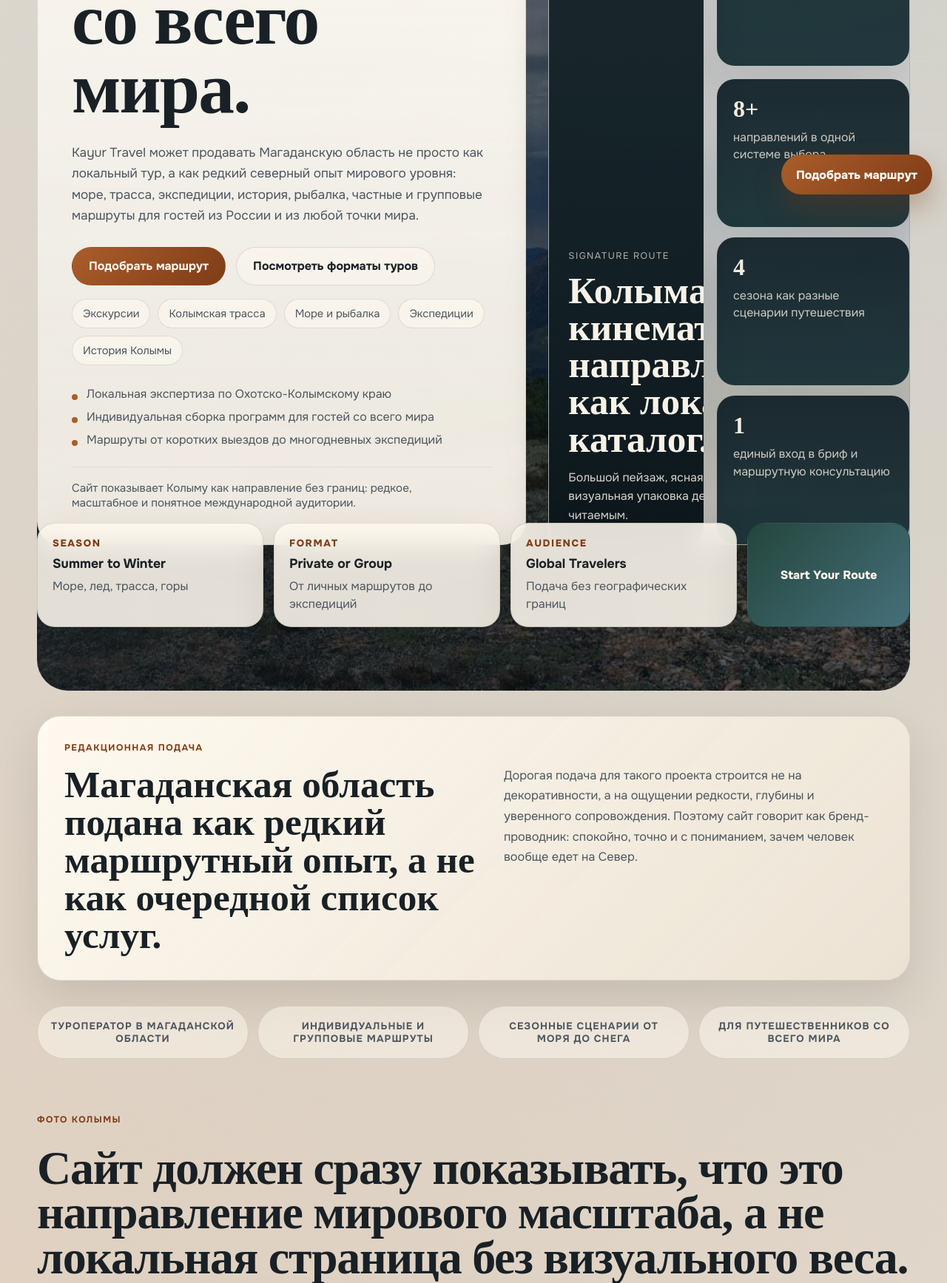
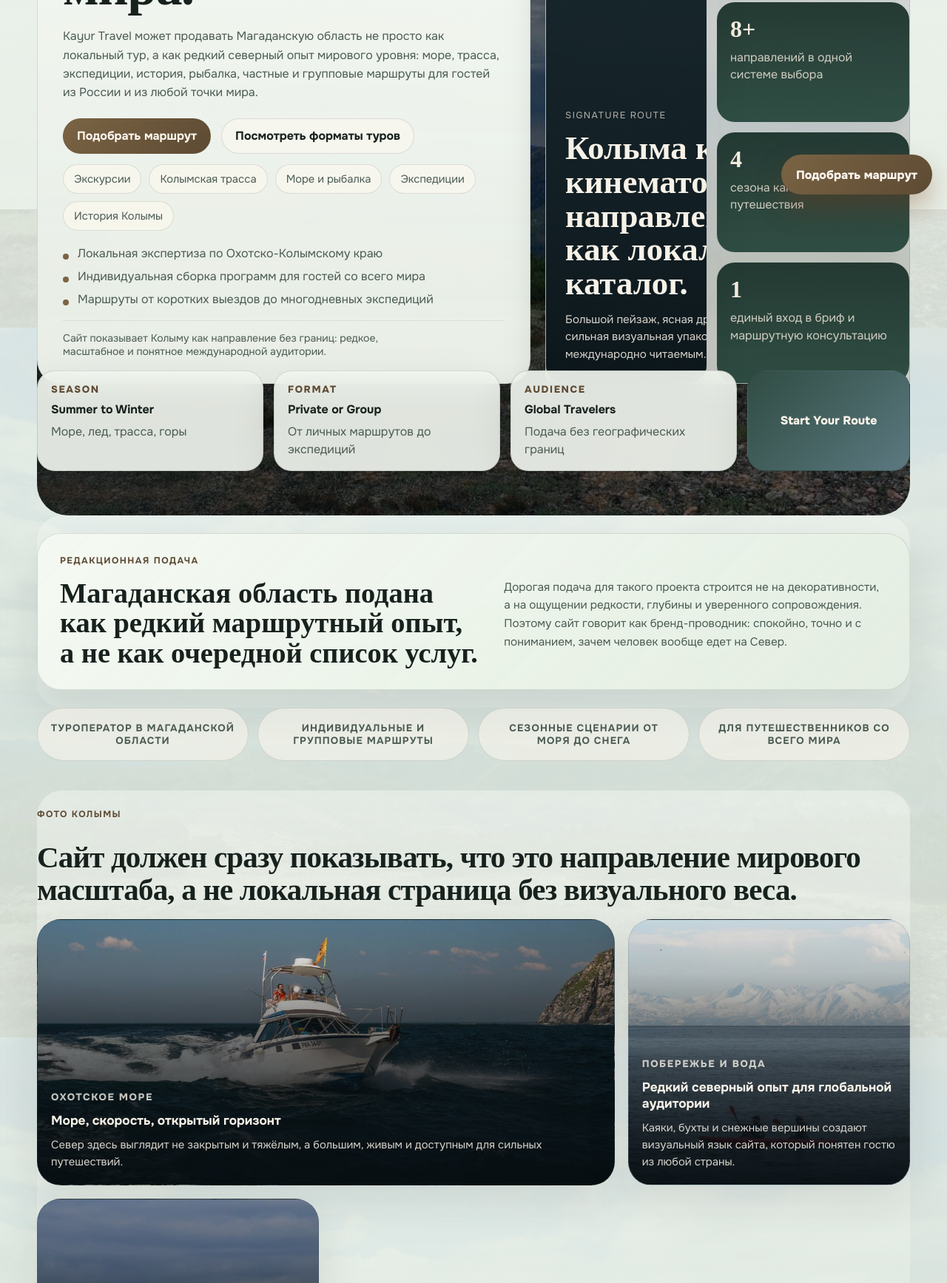
Before and after one commit to genfreemix/krayur-travel-demo, a website built with Vite: page index.html in a window 1280 px wide. Shown: the part 517-2252 px from the top of the page at 74% size. Built offline with nearby package versions, Linux system fonts and the light colour scheme; a web font is replaced by a local one.

Commit message:
Tighten natural visual system

```diff
--- a/styles.css
+++ b/styles.css
@@ -1,18 +1,18 @@
 :root {
   color-scheme: light;
-  --bg: #f4efe6;
-  --bg-strong: #e8ddcc;
-  --surface: rgba(255, 252, 245, 0.72);
-  --surface-strong: #fffaf0;
-  --text: #192126;
-  --muted: #4c565f;
-  --line: rgba(25, 33, 38, 0.12);
-  --accent: #aa5d2a;
-  --accent-deep: #7f3c17;
-  --accent-soft: #d9b58d;
-  --forest: #24463d;
-  --sea: #456f7a;
-  --shadow: 0 24px 60px rgba(37, 30, 22, 0.12);
+  --bg: #e7ede5;
+  --bg-strong: #d8e0d2;
+  --surface: rgba(247, 250, 244, 0.8);
+  --surface-strong: #f8fbf5;
+  --text: #17211d;
+  --muted: #4a5b53;
+  --line: rgba(23, 33, 29, 0.12);
+  --accent: #7a6444;
+  --accent-deep: #5d4a33;
+  --accent-soft: #b6a07d;
+  --forest: #304c43;
+  --sea: #5b7980;
+  --shadow: 0 24px 60px rgba(26, 34, 29, 0.1);
   --radius-xl: 32px;
   --radius-lg: 24px;
   --radius-md: 18px;
@@ -33,20 +33,20 @@ body {
   font-family: "Onest", sans-serif;
   color: var(--text);
   background:
-    radial-gradient(circle at top right, rgba(69, 111, 122, 0.22), transparent 28%),
-    radial-gradient(circle at left 20%, rgba(170, 93, 42, 0.16), transparent 34%),
-    linear-gradient(180deg, #f8f1e8 0%, #efe6d7 48%, #f6f0e7 100%);
+    linear-gradient(180deg, rgba(230, 238, 230, 0.9), rgba(222, 232, 223, 0.94)),
+    url("./images/kolyma-hero.jpg") center top / cover fixed;
 }
 
 body::before {
   content: "";
   position: fixed;
   inset: 0;
-  background-image:
-    linear-gradient(rgba(255, 255, 255, 0.22) 1px, transparent 1px),
-    linear-gradient(90deg, rgba(255, 255, 255, 0.14) 1px, transparent 1px);
-  background-size: 100px 100px;
-  opacity: 0.35;
+  background:
+    linear-gradient(180deg, rgba(239, 245, 238, 0.84), rgba(233, 241, 233, 0.92)),
+    radial-gradient(circle at 15% 20%, rgba(91, 121, 128, 0.14), transparent 24%),
+    radial-gradient(circle at 80% 14%, rgba(48, 76, 67, 0.12), transparent 22%),
+    radial-gradient(circle at 50% 60%, rgba(122, 100, 68, 0.08), transparent 30%);
+  opacity: 1;
   pointer-events: none;
 }
 
@@ -78,10 +78,10 @@ textarea {
 
 .hero {
   position: relative;
-  padding: 22px 0 64px;
+  padding: 20px 0 42px;
   background:
-    linear-gradient(180deg, rgba(14, 24, 31, 0.34), rgba(14, 24, 31, 0.18)),
-    linear-gradient(90deg, rgba(14, 24, 31, 0.58), rgba(14, 24, 31, 0.12)),
+    linear-gradient(180deg, rgba(12, 19, 16, 0.28), rgba(12, 19, 16, 0.12)),
+    linear-gradient(90deg, rgba(12, 19, 16, 0.56), rgba(12, 19, 16, 0.08)),
     url("./images/kolyma-hero.jpg") center/cover;
   border-radius: 42px;
   overflow: hidden;
@@ -139,7 +139,7 @@ textarea {
   padding: 14px 18px;
   border: 1px solid var(--line);
   border-radius: 999px;
-  background: rgba(255, 250, 240, 0.68);
+  background: rgba(247, 250, 244, 0.72);
   backdrop-filter: blur(20px);
   box-shadow: var(--shadow);
 }
@@ -183,9 +183,9 @@ textarea {
 .hero-grid {
   display: grid;
   grid-template-columns: minmax(0, 1.15fr) minmax(320px, 0.85fr);
-  gap: 30px;
+  gap: 20px;
   align-items: stretch;
-  padding-top: 36px;
+  padding-top: 24px;
 }
 
 .hero-copy,
@@ -205,10 +205,10 @@ textarea {
 }
 
 .hero-copy {
-  padding: 46px;
+  padding: 34px;
   border-radius: var(--radius-xl);
   background:
-    linear-gradient(180deg, rgba(255, 252, 245, 0.9), rgba(255, 248, 238, 0.72)),
+    linear-gradient(180deg, rgba(248, 251, 245, 0.92), rgba(241, 247, 239, 0.78)),
     var(--surface);
 }
 
@@ -232,8 +232,8 @@ textarea {
 }
 
 .hero-copy h1 {
-  font-size: clamp(3rem, 8vw, 6.1rem);
-  max-width: 12ch;
+  font-size: clamp(2.5rem, 5.6vw, 4.6rem);
+  max-width: 11ch;
 }
 
 .hero-copy h1 span {
@@ -241,25 +241,25 @@ textarea {
 }
 
 .lead {
-  margin: 26px 0 0;
-  max-width: 62ch;
+  margin: 20px 0 0;
+  max-width: 58ch;
   color: var(--muted);
-  font-size: 1.08rem;
-  line-height: 1.65;
+  font-size: 1rem;
+  line-height: 1.58;
 }
 
 .hero-cta {
   display: flex;
   flex-wrap: wrap;
   gap: 14px;
-  margin-top: 28px;
+  margin-top: 22px;
 }
 
 .hero-tags {
   display: flex;
   flex-wrap: wrap;
   gap: 10px;
-  margin-top: 18px;
+  margin-top: 14px;
 }
 
 .hero-tags span {
@@ -273,8 +273,8 @@ textarea {
 }
 
 .hero-signature {
-  margin-top: 26px;
-  padding-top: 18px;
+  margin-top: 18px;
+  padding-top: 14px;
   border-top: 1px solid rgba(25, 33, 38, 0.08);
 }
 
@@ -282,15 +282,15 @@ textarea {
   margin: 0;
   max-width: 48ch;
   color: var(--muted);
-  font-size: 0.95rem;
+  font-size: 0.88rem;
 }
 
 .button {
   display: inline-flex;
   justify-content: center;
   align-items: center;
-  min-height: 52px;
-  padding: 0 22px;
+  min-height: 48px;
+  padding: 0 18px;
   border-radius: 999px;
   border: 1px solid transparent;
   font-weight: 700;
@@ -316,7 +316,7 @@ textarea {
   display: grid;
   gap: 10px;
   padding: 0;
-  margin: 28px 0 0;
+  margin: 20px 0 0;
   list-style: none;
   color: var(--muted);
 }
@@ -345,7 +345,7 @@ textarea {
 .hero-showcase {
   display: grid;
   grid-template-columns: minmax(0, 1.08fr) minmax(260px, 0.72fr);
-  gap: 18px;
+  gap: 14px;
 }
 
 .showcase-visual,
@@ -359,13 +359,13 @@ textarea {
 
 .showcase-visual {
   position: relative;
-  min-height: 480px;
+  min-height: 400px;
   display: flex;
   align-items: flex-end;
-  padding: 28px;
+  padding: 22px;
   overflow: hidden;
   background:
-    linear-gradient(180deg, rgba(8, 15, 20, 0.08), rgba(8, 15, 20, 0.72)),
+    linear-gradient(180deg, rgba(9, 15, 13, 0.04), rgba(9, 15, 13, 0.72)),
     url("./images/okhotsk-sea.jpg") center/cover;
 }
 
@@ -405,14 +405,15 @@ textarea {
 .showcase-copy h2 {
   margin: 0;
   font-family: "Oranienbaum", serif;
-  font-size: clamp(2.1rem, 4vw, 3.4rem);
-  line-height: 0.98;
+  font-size: clamp(1.8rem, 3.5vw, 2.8rem);
+  line-height: 1.02;
 }
 
 .showcase-copy p {
   margin: 14px 0 0;
   color: rgba(247, 242, 232, 0.86);
-  line-height: 1.6;
+  line-height: 1.55;
+  font-size: 0.95rem;
 }
 
 .showcase-aside {
@@ -421,8 +422,8 @@ textarea {
 }
 
 .showcase-note {
-  padding: 24px;
-  background: linear-gradient(180deg, rgba(255, 250, 240, 0.9), rgba(244, 236, 224, 0.82));
+  padding: 20px;
+  background: linear-gradient(180deg, rgba(248, 251, 245, 0.92), rgba(235, 243, 233, 0.82));
 }
 
 .showcase-note p {
@@ -437,8 +438,8 @@ textarea {
 }
 
 .showcase-metrics article {
-  padding: 22px;
-  background: linear-gradient(180deg, rgba(18, 33, 40, 0.94), rgba(24, 48, 53, 0.95));
+  padding: 18px;
+  background: linear-gradient(180deg, rgba(27, 50, 43, 0.95), rgba(39, 70, 60, 0.94));
   color: #f5ecdf;
 }
 
@@ -461,15 +462,15 @@ textarea {
   display: grid;
   grid-template-columns: repeat(3, minmax(0, 1fr)) auto;
   gap: 14px;
-  margin-top: -30px;
-  margin-bottom: 22px;
+  margin-top: -18px;
+  margin-bottom: 18px;
 }
 
 .planner-card,
 .planner-cta {
-  padding: 18px 20px;
+  padding: 16px 18px;
   border: 1px solid var(--line);
-  background: rgba(255, 250, 240, 0.88);
+  background: rgba(244, 249, 242, 0.9);
   backdrop-filter: blur(18px);
 }
 
@@ -484,7 +485,7 @@ textarea {
 .planner-card strong {
   display: block;
   margin-top: 8px;
-  font-size: 1.1rem;
+  font-size: 1rem;
 }
 
 .planner-card span {
@@ -590,7 +591,7 @@ textarea {
 
 .photo-story-card {
   position: relative;
-  min-height: 420px;
+  min-height: 360px;
   border-radius: var(--radius-xl);
   overflow: hidden;
   background:
@@ -607,9 +608,9 @@ textarea {
 
 .photo-story-copy {
   position: absolute;
-  left: 24px;
-  right: 24px;
-  bottom: 24px;
+  left: 18px;
+  right: 18px;
+  bottom: 18px;
   z-index: 1;
   color: #f7f2e8;
 }
@@ -625,20 +626,21 @@ textarea {
 
 .photo-story-copy h3 {
   margin: 0 0 12px;
-  font-size: 1.34rem;
+  font-size: 1.08rem;
 }
 
 .photo-story-copy p {
   margin: 0;
   color: rgba(247, 242, 232, 0.86);
-  line-height: 1.65;
+  line-height: 1.54;
+  font-size: 0.93rem;
 }
 
 .manifesto-card {
-  padding: 34px 36px;
+  padding: 28px 30px;
   border-radius: var(--radius-xl);
   background:
-    linear-gradient(135deg, rgba(255, 250, 240, 0.92), rgba(232, 221, 204, 0.74)),
+    linear-gradient(135deg, rgba(244, 249, 242, 0.92), rgba(223, 234, 221, 0.74)),
     var(--surface);
 }
 
@@ -653,31 +655,47 @@ textarea {
 .quote-mark {
   margin: 0;
   font-family: "Oranienbaum", serif;
-  font-size: clamp(2rem, 4vw, 3.6rem);
-  line-height: 1;
+  font-size: clamp(1.7rem, 3vw, 2.6rem);
+  line-height: 1.06;
 }
 
 .manifesto-layout p {
   margin: 0;
   color: var(--muted);
-  line-height: 1.7;
-  font-size: 1.02rem;
+  line-height: 1.62;
+  font-size: 0.96rem;
 }
 
 .section {
-  padding: 34px 0;
+  position: relative;
+  padding: 24px 0;
+}
+
+.section::before {
+  content: "";
+  position: absolute;
+  inset: 0;
+  border-radius: 34px;
+  background: linear-gradient(180deg, rgba(248, 251, 246, 0.44), rgba(242, 247, 240, 0.24));
+  pointer-events: none;
+}
+
+.section > * {
+  position: relative;
+  z-index: 1;
 }
 
 .section-heading {
   display: grid;
   gap: 12px;
-  margin-bottom: 24px;
+  margin-bottom: 18px;
 }
 
 .section-heading h2,
 .lead-copy h2,
 .panel-main h2 {
-  font-size: clamp(2.2rem, 5vw, 4rem);
+  font-size: clamp(1.7rem, 3.2vw, 2.7rem);
+  line-height: 1.08;
 }
 
 .intro-grid,
@@ -692,7 +710,7 @@ textarea {
 .advantage,
 .strategy-card,
 .lead-copy {
-  padding: 28px;
+  padding: 22px;
   border-radius: var(--radius-lg);
 }
 
@@ -702,7 +720,7 @@ textarea {
 .tool-card h3,
 .strategy-card h3 {
   margin: 0 0 12px;
-  font-size: 1.22rem;
+  font-size: 1.05rem;
 }
 
 .intro-grid p,
@@ -730,8 +748,59 @@ label {
 
 .offer-card,
 .tool-card {
-  padding: 28px;
+  position: relative;
+  padding: 132px 22px 22px;
   border-radius: var(--radius-lg);
+  overflow: hidden;
+}
+
+.offer-card::before,
+.tool-card::before {
+  content: "";
+  position: absolute;
+  inset: 0 0 auto 0;
+  height: 110px;
+  background-size: cover;
+  background-position: center;
+}
+
+.cards-grid .offer-card:nth-child(1)::before {
+  background-image: linear-gradient(180deg, rgba(21, 36, 31, 0.1), rgba(21, 36, 31, 0.58)), url("./images/kolyma-hero.jpg");
+}
+
+.cards-grid .offer-card:nth-child(2)::before {
+  background-image: linear-gradient(180deg, rgba(21, 36, 31, 0.1), rgba(21, 36, 31, 0.58)), url("./images/okhotsk-sea.jpg");
+}
+
+.cards-grid .offer-card:nth-child(3)::before {
+  background-image: linear-gradient(180deg, rgba(21, 36, 31, 0.1), rgba(21, 36, 31, 0.58)), url("./images/kolyma-ice.jpg");
+}
+
+.cards-grid .offer-card:nth-child(4)::before {
+  background-image: linear-gradient(180deg, rgba(21, 36, 31, 0.1), rgba(21, 36, 31, 0.58)), url("./images/okhotsk-sea.jpg");
+}
+
+.cards-grid .offer-card:nth-child(5)::before {
+  background-image: linear-gradient(180deg, rgba(21, 36, 31, 0.1), rgba(21, 36, 31, 0.58)), url("./images/kolyma-ice.jpg");
+}
+
+.cards-grid .offer-card:nth-child(6)::before {
+  background-image: linear-gradient(180deg, rgba(21, 36, 31, 0.1), rgba(21, 36, 31, 0.58)), url("./images/kolyma-kayak.jpg");
+}
+
+.platform-tools .tool-card:nth-child(1)::before,
+.platform-tools .tool-card:nth-child(4)::before {
+  background-image: linear-gradient(180deg, rgba(21, 36, 31, 0.06), rgba(21, 36, 31, 0.5)), url("./images/kolyma-hero.jpg");
+}
+
+.platform-tools .tool-card:nth-child(2)::before,
+.platform-tools .tool-card:nth-child(5)::before {
+  background-image: linear-gradient(180deg, rgba(21, 36, 31, 0.06), rgba(21, 36, 31, 0.5)), url("./images/okhotsk-sea.jpg");
+}
+
+.platform-tools .tool-card:nth-child(3)::before,
+.platform-tools .tool-card:nth-child(6)::before {
+  background-image: linear-gradient(180deg, rgba(21, 36, 31, 0.06), rgba(21, 36, 31, 0.5)), url("./images/kolyma-kayak.jpg");
 }
 
 .inline-cta {
@@ -751,7 +820,7 @@ label {
   align-items: center;
   width: 44px;
   height: 44px;
-  margin-bottom: 18px;
+  margin-bottom: 14px;
   border-radius: 50%;
   background: rgba(170, 93, 42, 0.12);
   color: var(--accent-deep);
@@ -793,11 +862,11 @@ label {
 
 .experience-visual {
   position: relative;
-  min-height: 480px;
+  min-height: 400px;
   border-radius: var(--radius-xl);
   background:
-    radial-gradient(circle at center, rgba(255, 250, 240, 0.9), rgba(217, 181, 141, 0.18)),
-    linear-gradient(160deg, rgba(69, 111, 122, 0.1), rgba(36, 70, 61, 0.12));
+    linear-gradient(180deg, rgba(17, 28, 24, 0.1), rgba(17, 28, 24, 0.4)),
+    url("./images/kolyma-kayak.jpg") center/cover;
   overflow: hidden;
 }
 
@@ -837,7 +906,7 @@ label {
   width: 120px;
   height: 120px;
   padding: 16px;
-  background: rgba(255, 250, 240, 0.9);
+  background: rgba(247, 250, 244, 0.86);
   border: 1px solid var(--line);
   color: var(--accent-deep);
   font-weight: 700;
@@ -871,7 +940,7 @@ label {
 
 .experience-card,
 .season-card {
-  padding: 28px;
+  padding: 22px;
   border-radius: var(--radius-lg);
 }
 
@@ -922,7 +991,7 @@ label {
 .season-card h3,
 .experience-card h3 {
   margin: 0 0 12px;
-  font-size: 1.24rem;
+  font-size: 1.04rem;
 }
 
 .season-card p,
@@ -946,7 +1015,7 @@ label {
 }
 
 .standard-lead {
-  padding: 30px;
+  padding: 24px;
   border-radius: var(--radius-xl);
   background:
     linear-gradient(160deg, rgba(36, 70, 61, 0.96), rgba(28, 53, 55, 0.9));
@@ -956,8 +1025,8 @@ label {
 .standard-lead strong {
   display: block;
   font-family: "Oranienbaum", serif;
-  font-size: 2rem;
-  line-height: 1.05;
+  font-size: 1.62rem;
+  line-height: 1.08;
 }
 
 .standard-lead p {
@@ -973,7 +1042,7 @@ label {
 }
 
 .standard-card {
-  padding: 26px;
+  padding: 22px;
   border-radius: var(--radius-lg);
   background:
     linear-gradient(180deg, rgba(255, 250, 240, 0.92), rgba(243, 235, 223, 0.76));
@@ -993,7 +1062,7 @@ label {
 
 .standard-card h3 {
   margin: 18px 0 12px;
-  font-size: 1.18rem;
+  font-size: 1.02rem;
 }
 
 .standard-card p {
@@ -1084,10 +1153,10 @@ label {
 }
 
 .quote-shell {
-  padding: 34px 36px;
+  padding: 26px 30px;
   border-radius: var(--radius-xl);
   background:
-    linear-gradient(160deg, rgba(255, 250, 240, 0.88), rgba(217, 181, 141, 0.28)),
+    linear-gradient(160deg, rgba(244, 249, 242, 0.88), rgba(206, 222, 206, 0.34)),
     var(--surface);
 }
 
@@ -1116,7 +1185,7 @@ label {
   grid-template-columns: minmax(0, 0.9fr) minmax(320px, 1.1fr);
   gap: 20px;
   align-items: start;
-  padding: 42px 0 72px;
+  padding: 28px 0 56px;
 }
 
 .contact-chip {
@@ -1131,7 +1200,7 @@ label {
 .lead-form {
   display: grid;
   gap: 16px;
-  padding: 28px;
+  padding: 22px;
   border-radius: var(--radius-xl);
 }
 
@@ -1185,7 +1254,7 @@ label {
 .site-footer {
   width: var(--container);
   margin: 0 auto 34px;
-  padding: 24px 28px;
+  padding: 20px 22px;
   border-radius: var(--radius-xl);
   display: flex;
   justify-content: space-between;
@@ -1334,11 +1403,11 @@ label {
   }
 
   .hero-copy h1 {
-    font-size: clamp(2.7rem, 16vw, 4.4rem);
+    font-size: clamp(2.3rem, 12vw, 3.4rem);
   }
 
   .showcase-visual {
-    min-height: 360px;
+    min-height: 320px;
   }
 
   .photo-story-card-wide {
@@ -1348,15 +1417,15 @@ label {
   .manifesto-layout h2,
   .quote-mark,
   .standard-lead strong {
-    font-size: clamp(1.9rem, 10vw, 2.8rem);
+    font-size: clamp(1.55rem, 8vw, 2.2rem);
   }
 
   .experience-visual {
-    min-height: 420px;
+    min-height: 320px;
   }
 
   .photo-story-card {
-    min-height: 360px;
+    min-height: 300px;
   }
 
   .experience-orbit {
```
